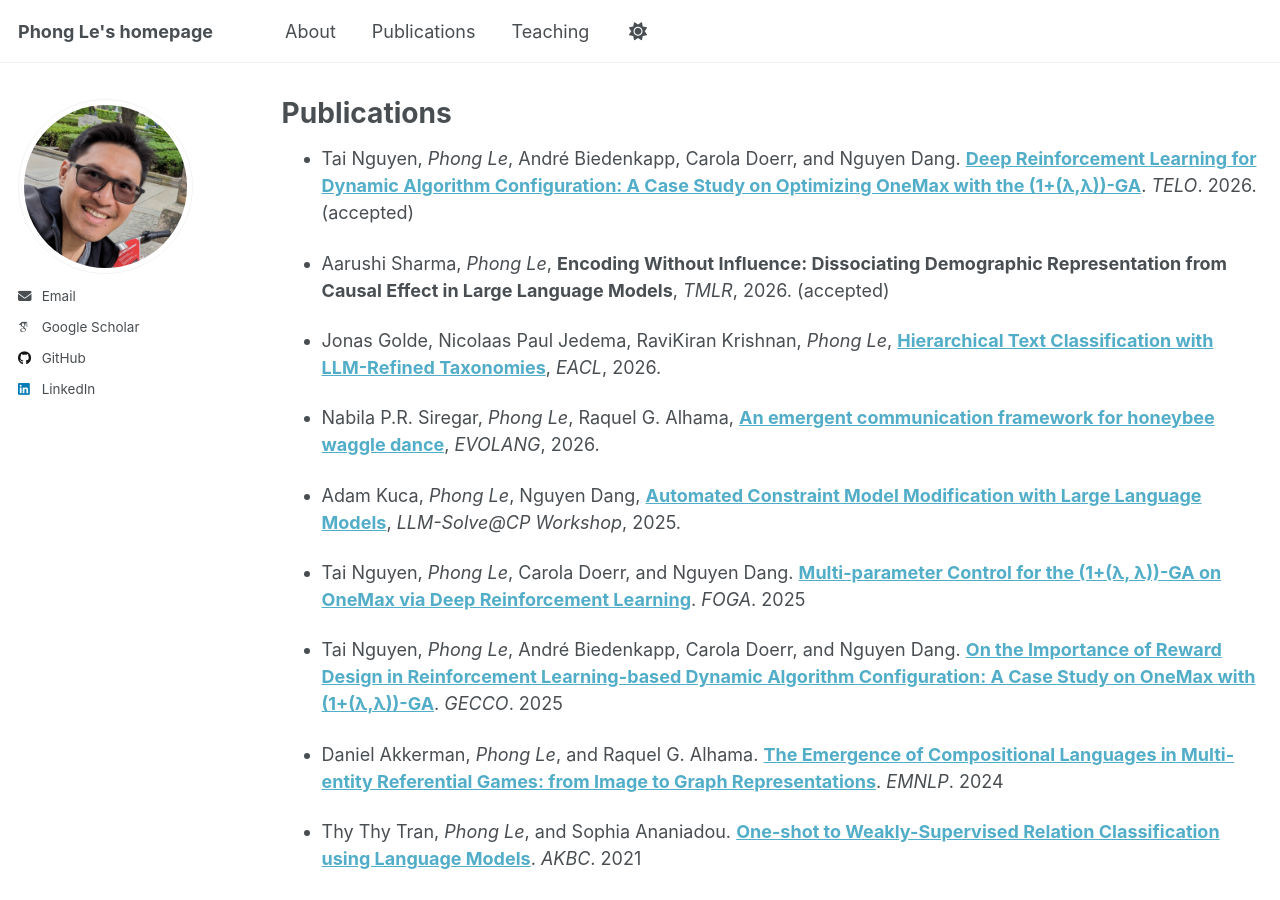
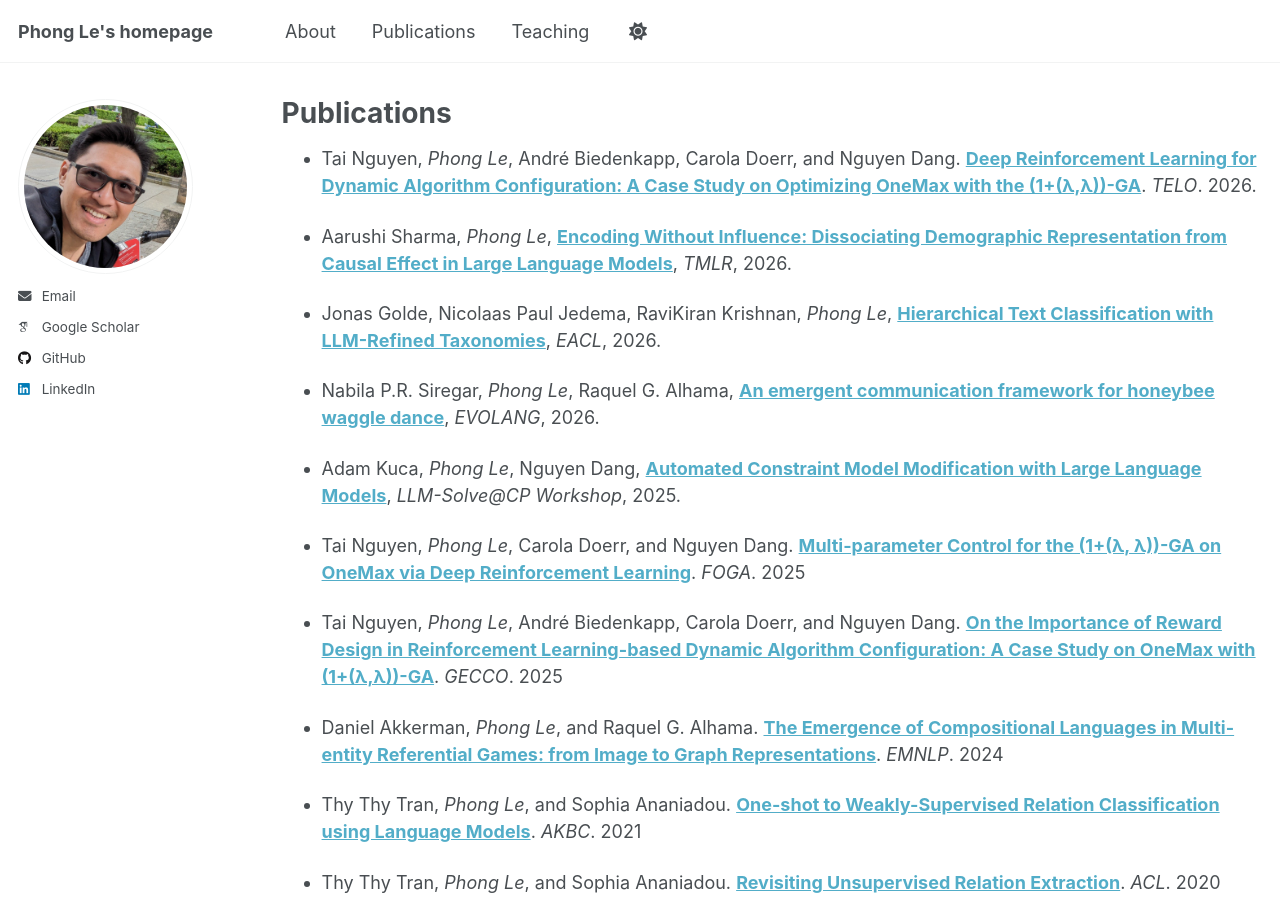
Before and after one commit to lephong/lephong.github.io, a Jekyll site: the page built from _pages/publication.md, in a window 1280 px wide and 900 px high. Built offline with Jekyll 4.4.1, drawn with Linux system fonts in a browser that asks for light colours; some web fonts are replaced; a script that is not in the unit is left out.

Commit message:
Fix publication links in publication.md
Updated publication entries with proper links.

```diff
--- a/_pages/publication.md
+++ b/_pages/publication.md
@@ -5,9 +5,9 @@ permalink: /publication/
 author_profile: true
 ---
 
-- Tai Nguyen, *Phong Le*, André Biedenkapp, Carola Doerr, and Nguyen Dang. **[Deep Reinforcement Learning for Dynamic Algorithm Configuration: A Case Study on Optimizing OneMax with the (1+(λ,λ))-GA](https://arxiv.org/abs/2512.03805)**. *TELO*. 2026. (accepted)
+- Tai Nguyen, *Phong Le*, André Biedenkapp, Carola Doerr, and Nguyen Dang. **[Deep Reinforcement Learning for Dynamic Algorithm Configuration: A Case Study on Optimizing OneMax with the (1+(λ,λ))-GA](https://arxiv.org/abs/2512.03805)**. *TELO*. 2026.
 
-- Aarushi Sharma, *Phong Le*, **Encoding Without Influence: Dissociating Demographic Representation from Causal Effect in Large Language Models**, *TMLR*, 2026. (accepted)
+- Aarushi Sharma, *Phong Le*, **[Encoding Without Influence: Dissociating Demographic Representation from Causal Effect in Large Language Models](https://openreview.net/forum?id=TQbXHsI3Lm)**, *TMLR*, 2026.
 
 - Jonas Golde, Nicolaas Paul Jedema, RaviKiran Krishnan, *Phong Le*, **[Hierarchical Text Classification with LLM-Refined Taxonomies](https://aclanthology.org/2026.eacl-long.10.pdf)**, *EACL*, 2026.
 
```
